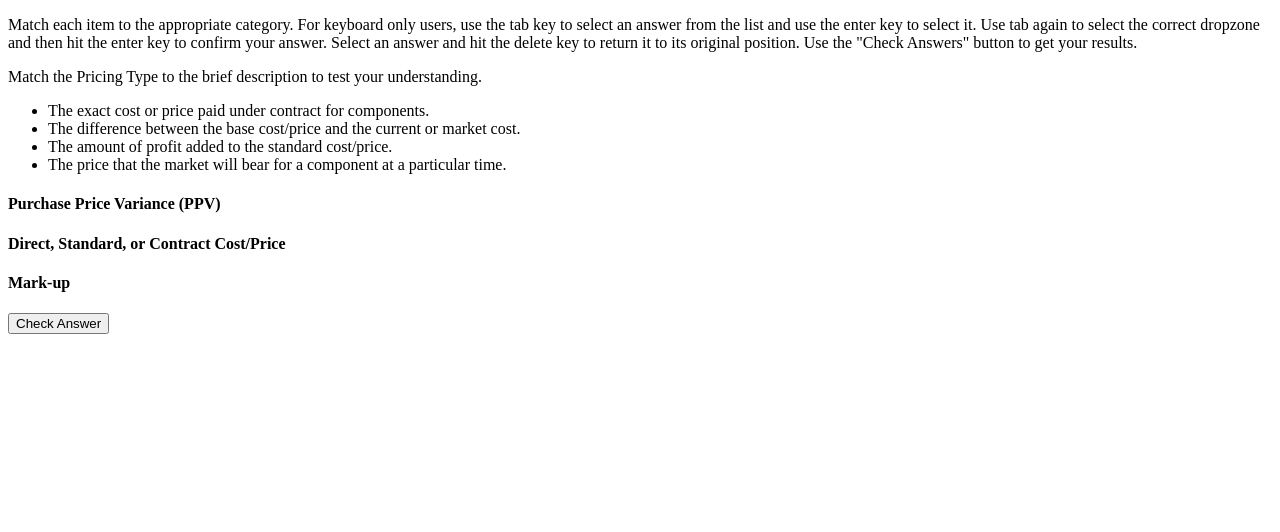
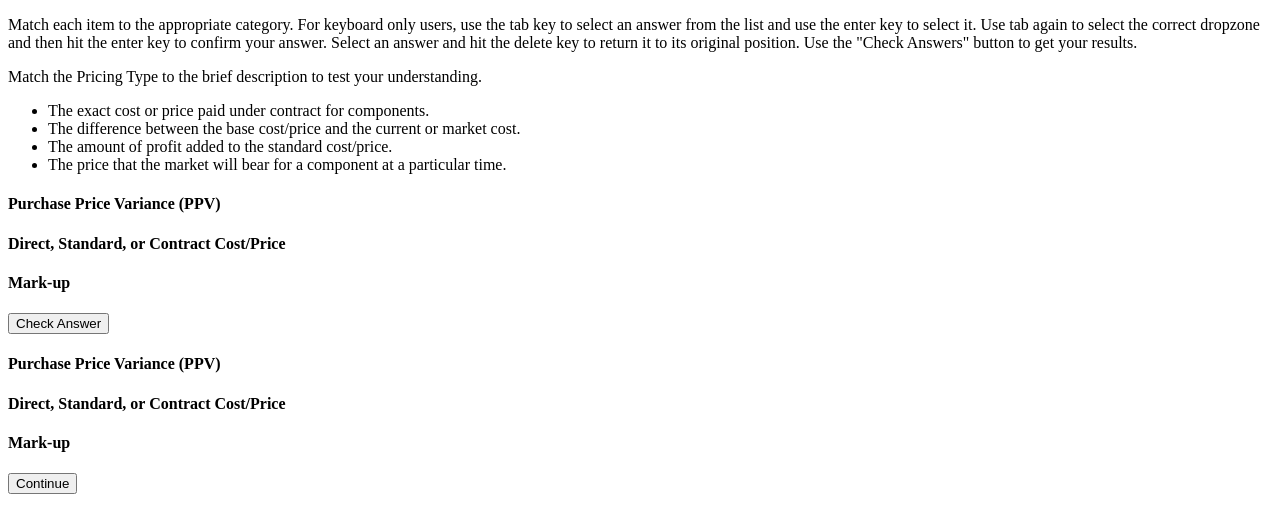
Before and after one commit to oscarchang1226/bsa, a plain HTML site: page index.html in a window 1280 px wide. Both pictures are taken after a click on the button "Check Answer". Drawn offline with nearby package versions, Linux system fonts and the light colour scheme.

Commit message:
add feedback matching

```diff
--- a/index.html
+++ b/index.html
@@ -8,7 +8,7 @@
         <main>
             <div class="header"></div>
             <div class="content"></div>
-            <div class="feedback"></div>
+            <div class="feedbacks"></div>
         </main>
         <script src="https://s.brightspace.com/lib/jquery/1.11.0/jquery.min.js"></script>
         <script>window.jQuery || document.write('<script src="../thirdpartylib/jquery/jquery-1.11.0.min.js"><\/script>')</script>
--- a/js/matching.type.js
+++ b/js/matching.type.js
@@ -16,36 +16,101 @@ var Matching = (function() {
     `;
 
     return {
-        prepareQuestion: prepareQuestion,
-        prepareAnswer: prepareAnswer,
-        prepareFeedback: prepareFeedback,
+        getQuestion: getQuestion,
+        getAnswer: getAnswer,
+        getFeedback: getFeedback,
         onDragStart: onDragStart,
         onDrop: onDrop,
         onDragOver: onDragOver,
-        getValidationProvider: getValidationProvider,
         checkAnswer: checkAnswer
     };
 
-    function prepareQuestion(general, data) {
+    function getQuestion(general, data) {
         return [
-            prepareInstructions(general.showInstruction),
+            getInstructions(general.showInstruction),
             createElement('p', data.questionText, 'question')
         ];
     }
 
-    function prepareAnswer(general, data, buttonCallBacks) {
+    function getAnswer(general, data, buttons) {
         return [
-            prepareQuestionNodes(data.QuestionNodes),
-            prepareAnswerNodes(data.AnswerNodes),
-            prepareAnswerActions(buttonCallBacks)
+            getQuestionNodes(data.QuestionNodes),
+            getAnswerNodes(data.AnswerNodes),
+            getActionContainer(buttons, 'answer-action')
         ]
     }
 
-    function prepareFeedback(general, data) {
-
+    function getFeedback(general, result) {
+        var feedbacks = result.map(r => {
+            var container = createElement(
+                'div',
+                null,
+                {
+                    className: getFeedbackClassName(
+                        'feedback-container',
+                        r.isCorrect
+                    )
+                }
+            );
+            var title = createElement('h4', r.title);
+            var ul = createElement(
+                'ul',
+                null,
+                {
+                    className: 'feedback-list'
+                }
+            );
+            r.lis.forEach(li => {
+                var liHeader = createElement(
+                    'li',
+                    li.question,
+                    {
+                        className: getFeedbackClassName(
+                            'feedback-item',
+                            li.isCorrect
+                        )
+                    }
+                );
+                if (!li.isCorrect) {
+                    liHeader.appendChild(
+                        createElement(
+                            'span',
+                            '('+li.correctAnswer+')'
+                        )
+                    )
+                }
+                var liText = createElement(
+                    'li',
+                    'feedback: ' + li.feedback
+                );
+                ul.appendChild(liHeader);
+                ul.appendChild(liText);
+            });
+            container.appendChild(title);
+            container.appendChild(ul);
+            return container;
+        });
+        return [...feedbacks, getActionContainer(
+            [
+                {
+                    label: 'Continue',
+                    onclick: 'nextQuestion()',
+                    className: 'next'
+                }
+            ],
+            'feedback-actions'
+        )];
     }
 
-    function prepareInstructions(show=true) {
+    function getFeedbackClassName(c, r) {
+        if (r) {
+            return c + ' correct';
+        } else {
+            return c + ' wrong';
+        }
+    }
+
+    function getInstructions(show=true) {
         if (show) {
             return createElement('p', INST, {
                 className: 'instructions'
@@ -68,7 +133,7 @@ var Matching = (function() {
         return el;
     }
 
-    function prepareAnswerNodes(data) {
+    function getAnswerNodes(data) {
         var container = createElement('div', null, {className: 'answer-nodes-container'});
         // {
         //     "key": "ppv",
@@ -92,7 +157,7 @@ var Matching = (function() {
         return container;
     }
 
-    function prepareQuestionNodes(data) {
+    function getQuestionNodes(data) {
         var container = createElement('ul', null, {className: 'question-nodes-container dropzone'});
         // {
         //     "question" : "The exact cost or price paid under contract for components.",
@@ -116,49 +181,59 @@ var Matching = (function() {
         return container;
     }
 
-    function prepareAnswerActions(callbacks) {
-        var el = createElement('div', null, {className: 'answer-actions'});
-        var button = createElement('button', 'Check Answer');
-        button.setAttribute('onclick', callbacks.next);
-        el.appendChild(button);
+    function getActionContainer(buttons, className) {
+        var el = createElement('div', null, {className: className});
+        buttons.forEach(button => {
+            var buttonEl = createElement('button', button.label, {className: button.className});
+            buttonEl.setAttribute('onclick', button.onclick);
+            el.appendChild(buttonEl);
+        });
         return el;
     }
 
-    function getValidationProvider(data) {
-        var expected = null;
-        if (data.QuestionNodes) {
-            expected = {};
-            data.QuestionNodes.forEach((questionNode, idx) => {
-                if(questionNode.answer) {
-                    questionNode.id = idx;
-                    if(expected[questionNode.answer]) {
-                        expected[questionNode.answer].push(questionNode);
+    function checkAnswer(data, userAnswer) {
+        var all = data.QuestionNodes;
+        var answerLegend = {};
+        data.AnswerNodes.forEach(a => {
+            answerLegend[a.key] = {
+                title: a.title,
+                answers: all.filter(b => {
+                    return b.answer == a.key;
+                })
+            };
+        });
+        var score = data.maxScoreValue || 0;
+        var result = [...document.querySelectorAll('.answer-nodes .dropzone')]
+            .map(ul => {
+                var key = ul.id;
+                var title = ul.previousSibling.innerHTML;
+                var lis = [...ul.querySelectorAll('li')].map(li => {
+                    var temp = all[li.id];
+                    temp.isCorrect = temp.answer == key;
+                    if (temp.isCorrect) {
+                        temp.feedback = temp.correct;
                     } else {
-                        expected[questionNode.answer] = [questionNode];
+                        temp.feedback = temp.wrong;
+                        if (temp.answer) {
+                            temp.correctAnswer = answerLegend[temp.answer].title;
+                        }
+                        score -= temp.scoreValue || 0;
                     }
+                    return temp;
+                });
+                return {
+                    key: key,
+                    title: title,
+                    lis: lis,
+                    isCorrect: lis.reduce((acc, cur) => {
+                        return acc && cur.isCorrect
+                    }, lis.length == answerLegend[key].answers.length)
                 }
             });
-        }
-        return expected;
-    }
-
-    function checkAnswer(expected) {
-        var result = {};
-        Object.keys(expected).forEach(k => {
-            var ul = document.getElementById(k);
-            var lis = [...ul.querySelectorAll('li').values()].map(li => {
-                return li.id;
-            });
-            // result.userAnwsers = result.userAnswers || [];
-            // result.userAnswers.push({
-            //     answer: lis
-            // });
-            // result.expectedAnswers = result.expectedAnswers || [];
-            // result.expectedAnswers.push({
-            //     answers: expected[k].map()
-            // });
-        });
-
+        return {
+            result: result,
+            score: score
+        };
     }
 
     function onDragStart(ev) {
--- a/js/quiz.js
+++ b/js/quiz.js
@@ -1,10 +1,35 @@
 var $ = jQuery;
 
-var questionEl = Matching.prepareQuestion({}, matchTypeDummy);
-var expected = Matching.getValidationProvider(matchTypeDummy);
-var answerEl = Matching.prepareAnswer({}, matchTypeDummy, {
-    next: 'Matching.checkAnswer(expected)'
-});
+var savedActivity = [];
+var currentIndex = 0;
+
+var questionEl = Matching.getQuestion({}, matchTypeDummy);
+var answerEl = Matching.getAnswer({}, matchTypeDummy, [{
+    onclick: 'checkAnswer(matchTypeDummy)',
+    label: 'Check Answer',
+    className: 'submit'
+}]);
+var feedbackEl;
+
+function checkAnswer(data) {
+    var result = Matching.checkAnswer(data);
+    feedbackEl = Matching.getFeedback({}, result.result);
+    $('.feedbacks').empty();
+    feedbackEl.forEach(f => {
+        $('.feedbacks').append(f);
+    });
+    var temp = {
+        checked: true,
+        result: result,
+        resultNode: document.querySelector('main').cloneNode()
+    }
+    savedActivity[currentIndex] = temp;
+}
+
+function nextQuestion() {
+    console.log(savedActivity);
+}
+
 questionEl.forEach(q => {
     $('.header').append(q);
 });
```
